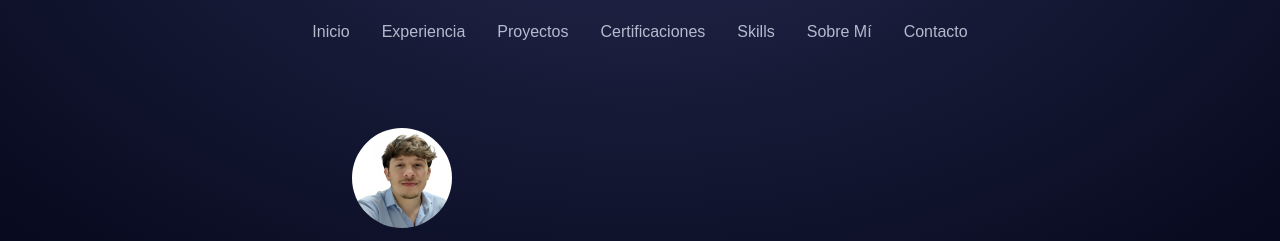
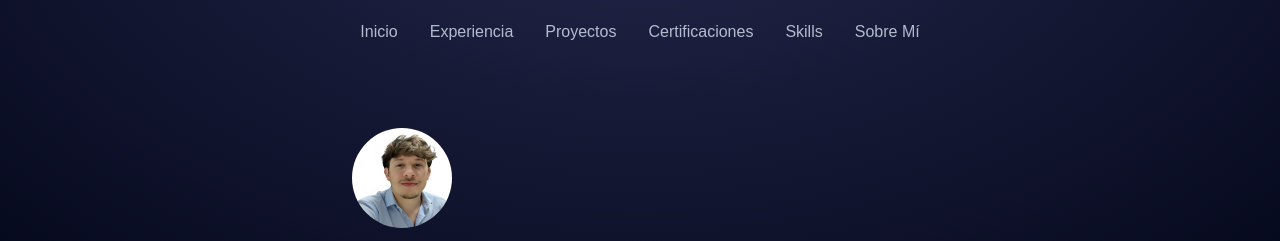
Before and after one commit to tavoidkk/portfoliodev, an Astro site: page / in a window 1280 px wide. Shown: the top 241 px of the page. Built offline with nearby package versions, Linux system fonts and the light colour scheme; Astro itself is replaced by a stand-in of ours; a web font is replaced by a local one.

Commit message:
Delete Contact ref

```diff
--- a/src/components/Header.astro
+++ b/src/components/Header.astro
@@ -6,7 +6,6 @@
         <a href="#certificaciones" class="hover:opacity-100 transition-opacity">Certificaciones</a>
         <a href="#skills" class="hover:opacity-100 transition-opacity">Skills</a>
         <a href="#about" class="hover:opacity-100 transition-opacity">Sobre Mí</a>
-        <a href="#top" class="hover:opacity-100 transition-opacity">Contacto</a>
     </nav>
 </header>
 
```
